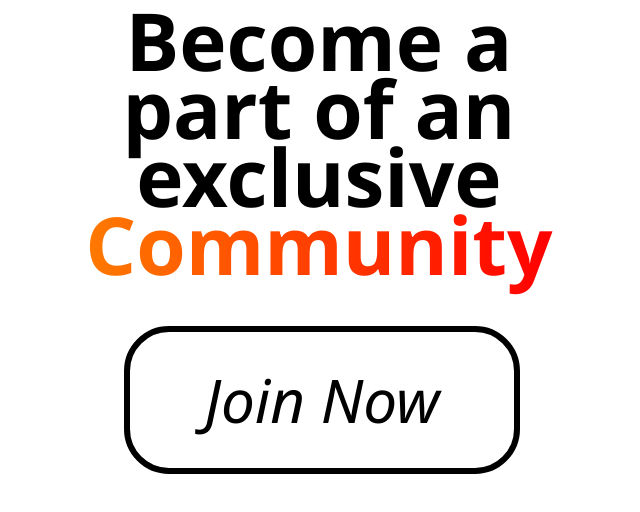
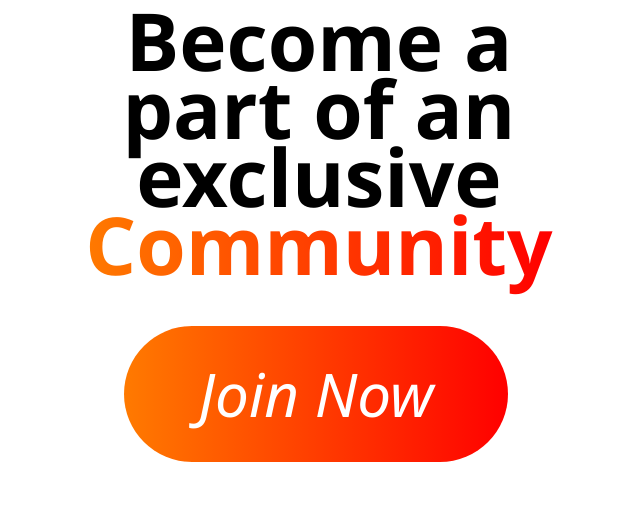
Before and after one commit to ju-makerspace/mks-website, a React (Create React App) app in the folder frontend/: page / in a window 1280 px wide. In both pictures the pointer is over the element "Join Now". Shown: the part 2234-2746 px from the top of the page, without its empty margins (324-964 px from the left). Built offline with nearby package versions, Linux system fonts and the light colour scheme; the HTML template or start-up script is replaced by a standard one.

Commit message:
Added basic transitions

```diff
--- a/frontend/src/styles/desktop/home/Community.css
+++ b/frontend/src/styles/desktop/home/Community.css
@@ -1,3 +1,7 @@
+:root {
+  --grad3: linear-gradient(270deg, #FF0000 0%, #FF7A00 100%);
+}
+
 /* Community CSS */
 .community {
   position: absolute;
@@ -19,7 +23,7 @@
 }
 
 .community .grad3 {
-    background: linear-gradient(270deg, #FF0000 0%, #FF7A00 100%);
+  background: var(--grad3);
   background-clip: text;
   -webkit-text-fill-color: transparent;
 }
@@ -51,4 +55,13 @@
   border-radius: 45px;
 
   cursor: pointer;
+
+  transition: all 0.15s 0s ease-in-out;
 }
+
+.join-community:hover {
+  border-width: 0;
+  background: var(--grad3);
+  border-radius: 90px;
+  color: white;
+}
```
Lines whose indentation alone changed are shown as unchanged.
